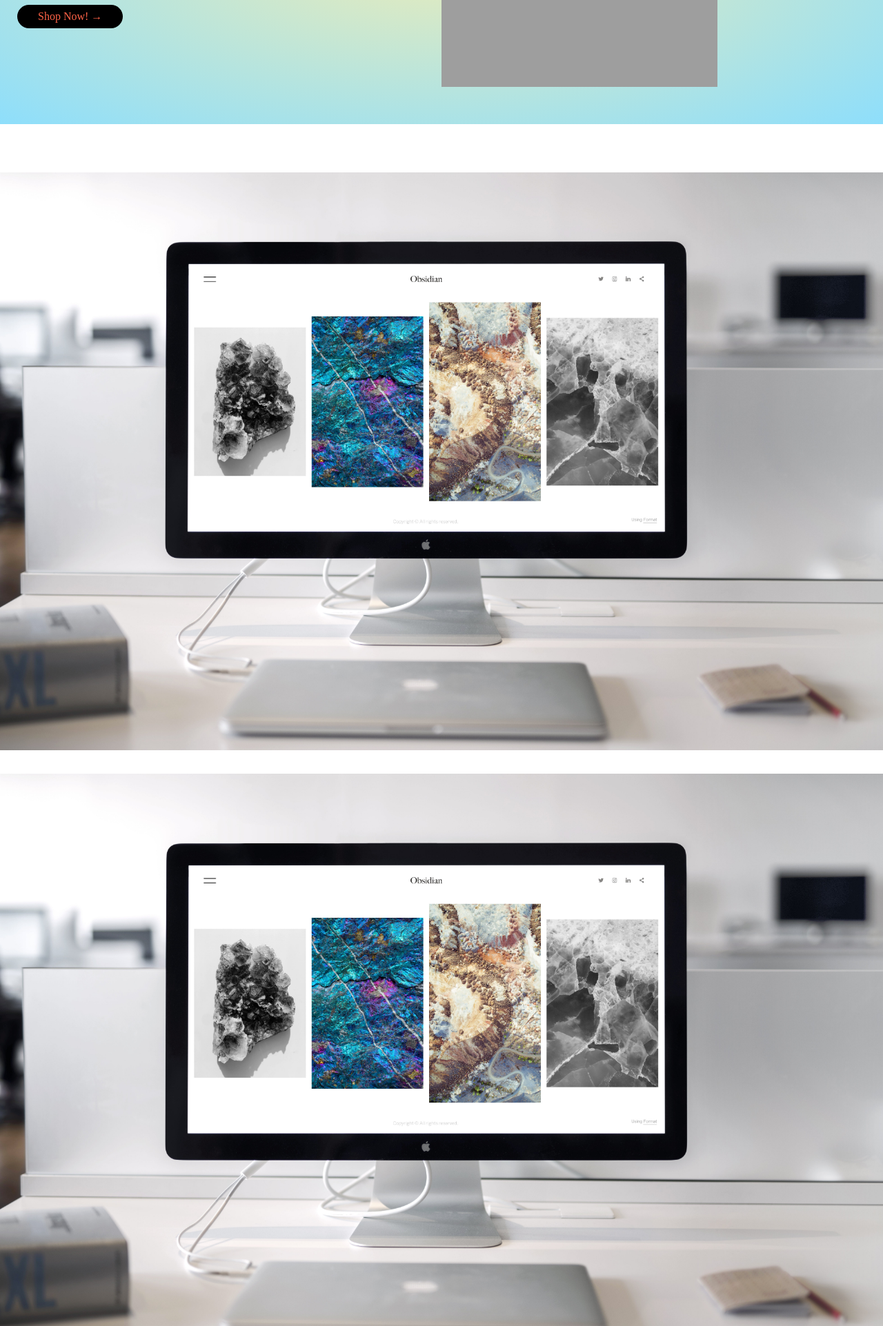
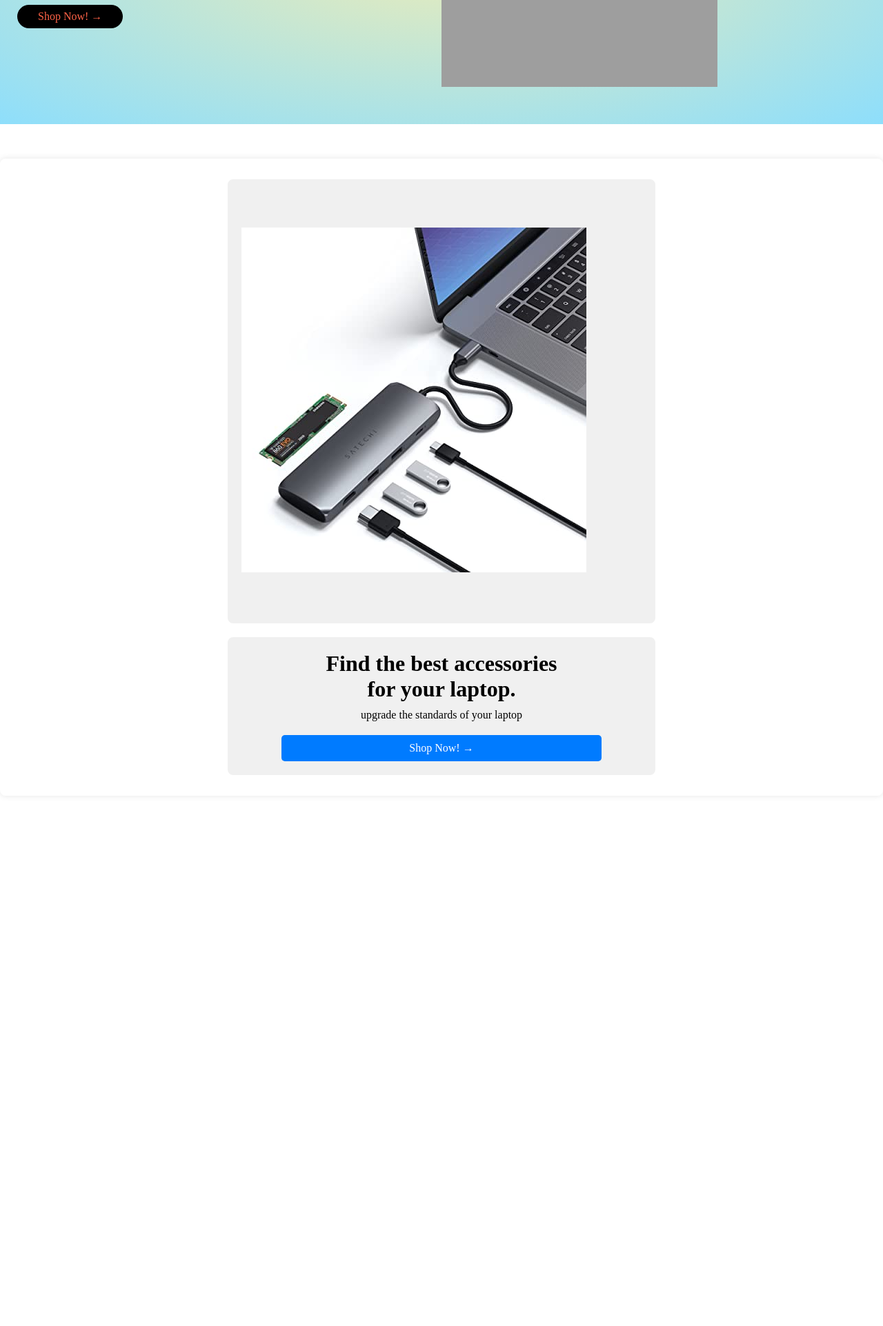
Before and after one commit to maharjankelvin/gizmogrove, a PHP site: page / in a window 1280 px wide. Shown: the part 320-2243 px from the top of the page at 69% size. After the commit the page ends 1444 px from the top, so only its background shows below. Run offline with PHP 8.4, Linux system fonts and the light colour scheme; grey boxes are pictures that could not be loaded.

Commit message:
accessories
added accessories

```diff
--- a/project/index.php
+++ b/project/index.php
@@ -22,7 +22,7 @@
                     <li><a href="#contact">Contact</a></li>
                 </ul>
             </nav>
-            <img src="images/cart.png" alt="cart" width="30px">
+            <img src="./images/cart.png" alt="cart" width="30px">
             </div>
             <div class="row">
                 <div class="col-2">
@@ -31,7 +31,7 @@
                     <a href="" class="button">Shop Now! &#8594;</a>
                 </div>
                 <div class="col-2">
-                    <img src="images/no_bg_laptop.png">
+                    <img src="./images/no_bg_laptop.png">
                 </div>
             </div>
         </div>
@@ -39,16 +39,14 @@
     <!-------features catahories ------->
     <div class="categories">
         <div class="row">
-            <div class="small-cointainer">
-                <div class="col-3">
-                    <img src="images/pexels-format-1029757.jpg">
+            <div class="col-2">
+                    <img src="images/accessories.jpg">
                 </div>
-                <div class="col-3">
-                    <img src="images/pexels-format-1029757.jpg">
+                <div class="col-2">
+                    <h1>Find the best accessories <br>for your laptop.</h1>
+                    <p>upgrade the standards of your laptop</p>
+                    <a href="" class="button">Shop Now! &#8594;</a>
                 </div>
-                <div class="col-3">
-                    <img src="images/pexels-format-1029757.jpg">
-            </div>
         </div>
     </div>
 </body>
--- a/project/styles.css
+++ b/project/styles.css
@@ -75,9 +75,57 @@ p{
 .col-3 img{
     width:100%;
 }
-.small-container{
-    max-width: 1080px;
-    margin:auto;
-    padding-left: 25px;
-    padding-right: 25px;
+/*catagory*/
+/* Add these styles to your existing CSS */
+/* Update the CSS for the category section */
+
+.categories {
+    margin-top: 50px; /* Adjust the margin as needed */
+    padding: 20px;
+    background-color: #fff;
+    border-radius: 8px;
+    box-shadow: 0 0 10px rgba(0, 0, 0, 0.1);
 }
+
+.categories .row {
+    display: flex;
+    justify-content: center;
+    align-items: center;
+    flex-wrap: wrap;
+}
+
+.categories .col-2 {
+    width: 45%; /* Adjust the width as needed */
+    padding: 20px;
+    margin: 10px;
+    background-color: #f0f0f0;
+    border-radius: 8px;
+}
+
+.categories h1 {
+    text-align: center;
+    margin-bottom: 10px;
+}
+
+.categories p {
+    text-align: center;
+    margin-bottom: 20px;
+}
+
+.categories .button {
+    display: block;
+    width: 80%;
+    margin: 0 auto;
+    text-align: center;
+    background-color: #007bff;
+    color: #fff;
+    padding: 10px;
+    border: none;
+    border-radius: 5px;
+    cursor: pointer;
+    text-decoration: none; /* Added to remove underline */
+}
+
+.categories .button:hover {
+    background-color: #0056b3;
+}
```
Also changed, not shown: project/login.css (+57 -0 lines).
